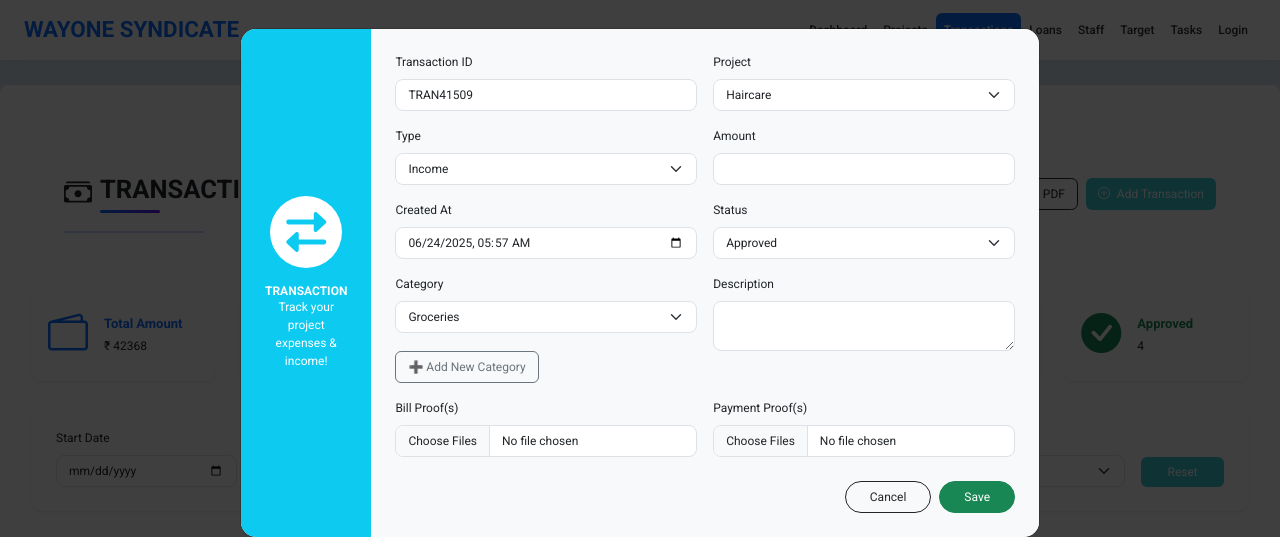
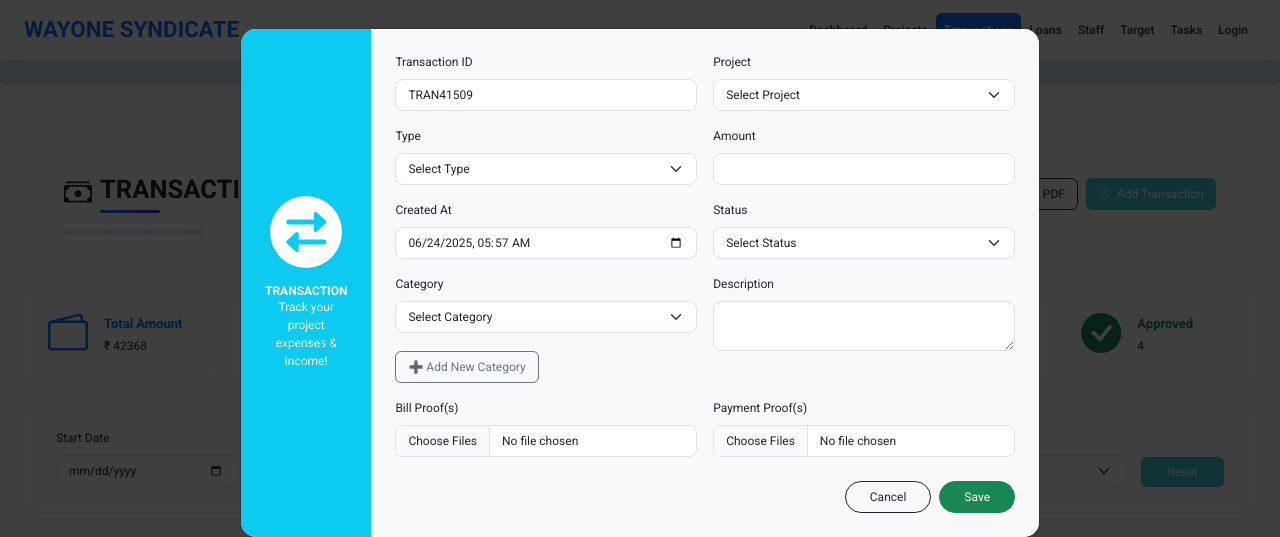
Before and after one commit to Shyhu/Finance-Tracking, a Django app: page /transactions/ in a window 1280 px wide, after a click on "Add Transaction". Shown: the top 537 px of the page. Run offline with Django 5.2, Linux system fonts and the light colour scheme; data comes from the database, SQL or seed files in the repository; some libraries are stand-ins or nearby versions.

Commit message:
changes in the edit transaction and the add transaction dropdown

```diff
--- a/app1/views.py
+++ b/app1/views.py
@@ -291,8 +291,8 @@ def edit_transaction(request, pk):
             'description': txn.description,
         }
 
-        bill_proofs = list(BillProof.objects.filter(transaction=txn).values('id', 'file'))
-        payment_proofs = list(PaymentProof.objects.filter(transaction=txn).values('id', 'file'))
+        bill_proofs = [{'id': bp.id, 'file': bp.file.url} for bp in BillProof.objects.filter(transaction=txn)]
+        payment_proofs = [{'id': pp.id, 'file': pp.file.url} for pp in PaymentProof.objects.filter(transaction=txn)]
 
         return JsonResponse({
             'txn': data,
--- a/templates/transaction.html
+++ b/templates/transaction.html
@@ -434,18 +434,22 @@
               </div>
               <div class="col-md-6">
                 <label class="form-label">Project</label>
-                <select name="project" class="form-select">
+                <select name="project" class="form-select" required>
+  <option value="" selected disabled>Select Project</option>
   {% for project in projects %}
     <option value="{{ project.id }}">{{ project.name }}</option>
   {% endfor %}
 </select>
+
               </div>
               <div class="col-md-6">
                 <label class="form-label">Type</label>
-                <select name="type" class="form-select">
+                <select name="type" class="form-select" required>
+  <option value="" selected disabled>Select Type</option>
   <option value="Income">Income</option>
   <option value="Expense">Expense</option>
 </select>
+
               </div>
               <div class="col-md-6">
                 <label class="form-label">Amount</label>
@@ -468,21 +472,23 @@
 
               <div class="col-md-6">
                 <label class="form-label">Status</label>
-                <select name="status" class="form-select">
+                <select name="status" class="form-select" required>
+  <option value="" selected disabled>Select Status</option>
   <option value="Approved">Approved</option>
   <option value="Pending">Pending</option>
   <option value="Rejected">Rejected</option>
 </select>
+
               </div>
               <div class="col-md-6">
                 <label class="form-label">Category</label>
-                <select name="category" id="categorySelect" class="form-select">
+                <select name="category" id="categorySelect" class="form-select" required>
+  <option value="" selected disabled>Select Category</option>
   {% for cat in categories %}
     <option value="{{ cat.name }}">{{ cat.name }}</option>
   {% endfor %}
-                  {% comment %} <option value="add_new">➕ Add New Category</option> {% endcomment %}
+</select>
 
-                </select>
 
                 <br>
                  <button class="btn btn-outline-secondary" type="button" data-bs-toggle="modal" data-bs-target="#addCategoryModal">➕ Add New Category</button>
```
Also changed, not shown: app1/forms.py (+11 -0 lines), 4 other files. Lines whose indentation alone changed are shown as unchanged.
